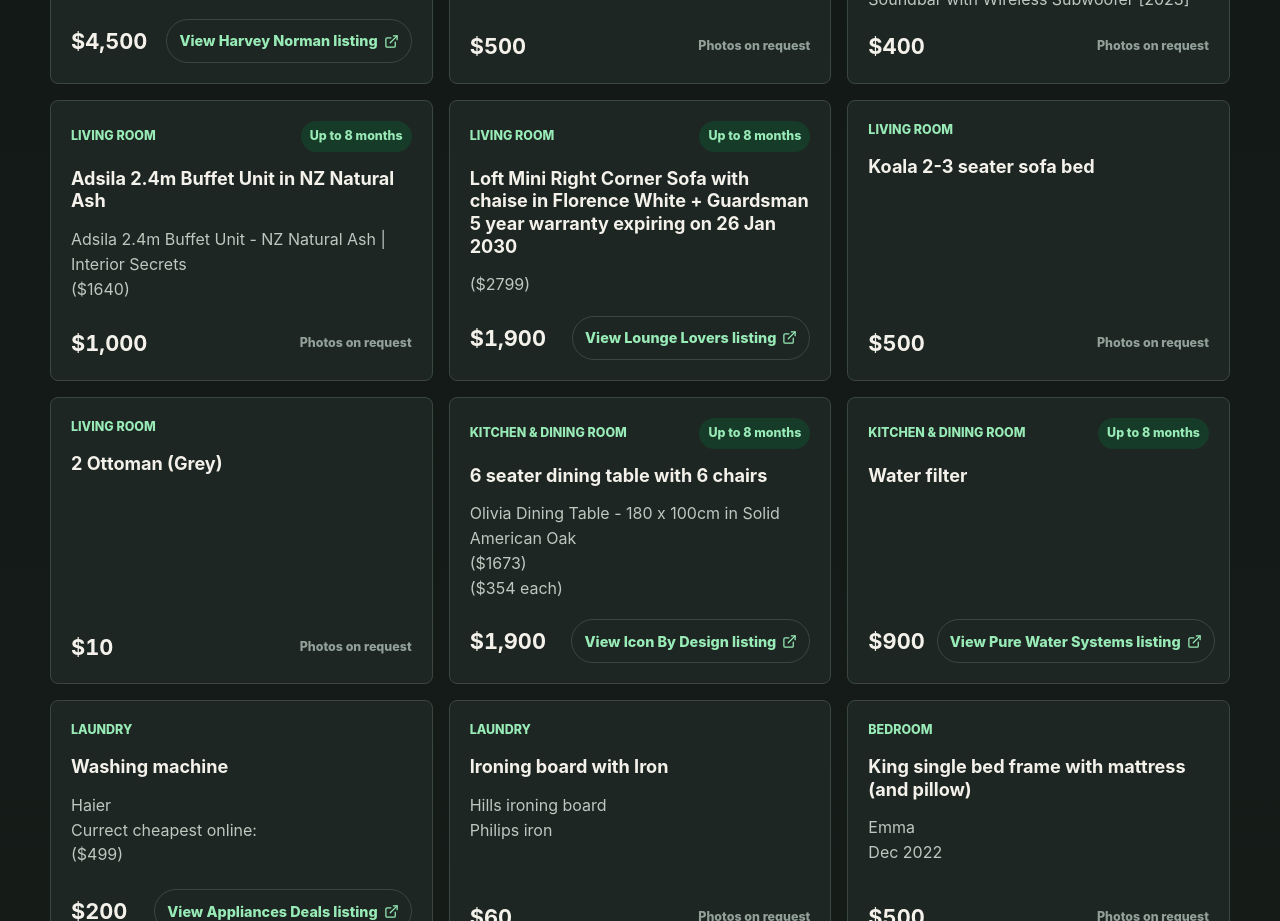
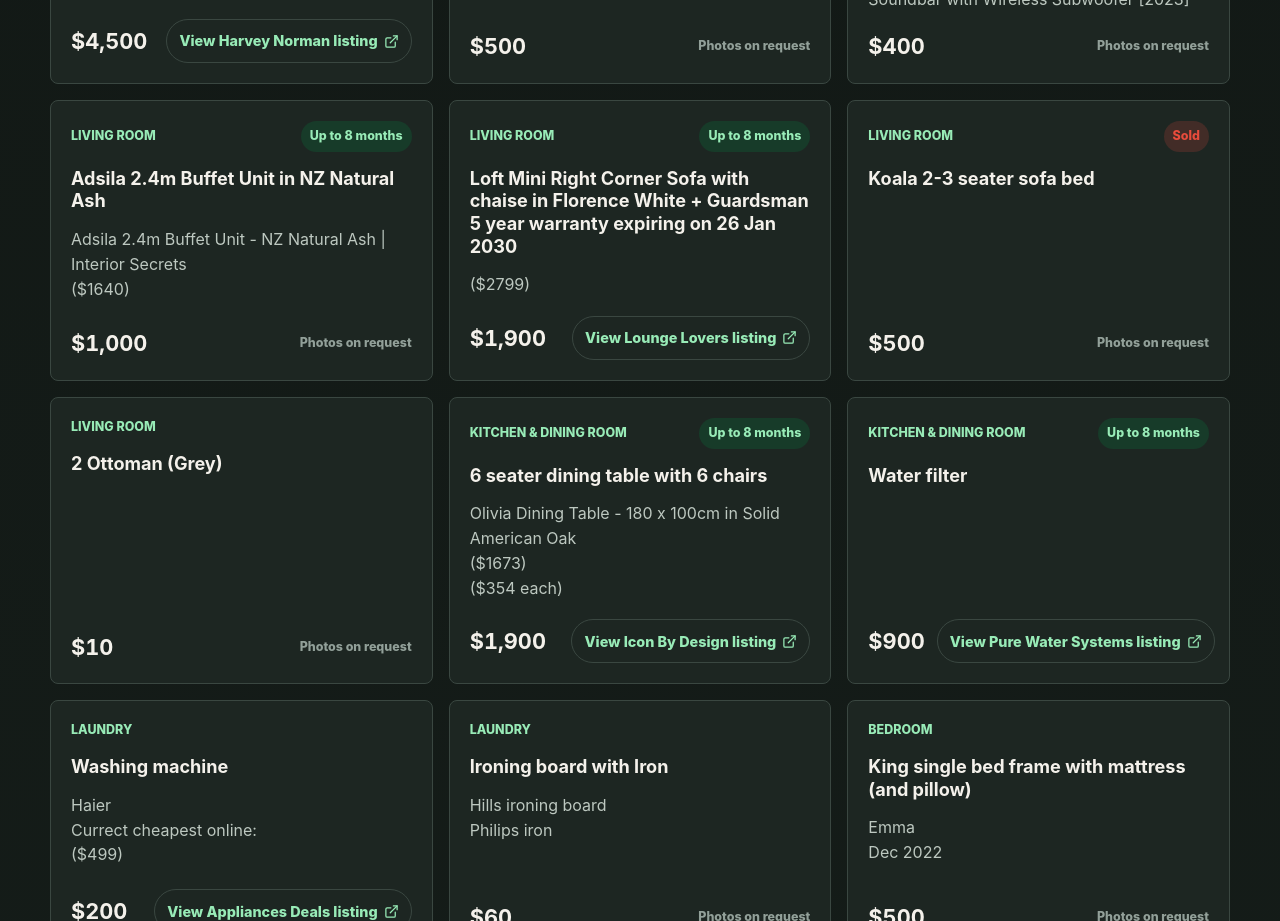
Before and after one commit to leosa-coder/moving-out-sale, a React (Vite) app: page / in a window 1280 px wide. Shown: the part 1000-1921 px from the top of the page. Built offline with nearby package versions, Linux system fonts and the light colour scheme.

Commit message:
Mark Koala 2-3 seater sofa bed as sold

```diff
--- a/src/items.ts
+++ b/src/items.ts
@@ -34,7 +34,8 @@ export const rawRows = [
   {
     "Items": "Koala 2-3 seater sofa bed",
     "Description": null,
-    "Selling for": 500
+    "Selling for": 500,
+    "Sold": true
   },
   {
     "Items": "2 Ottoman (Grey)",
```
